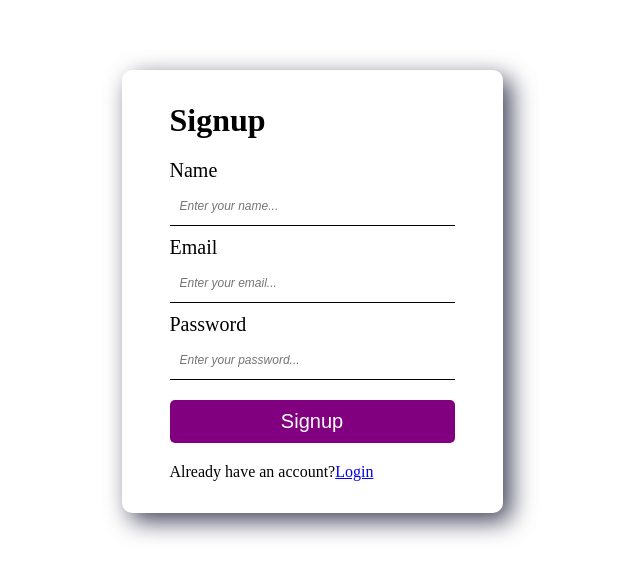
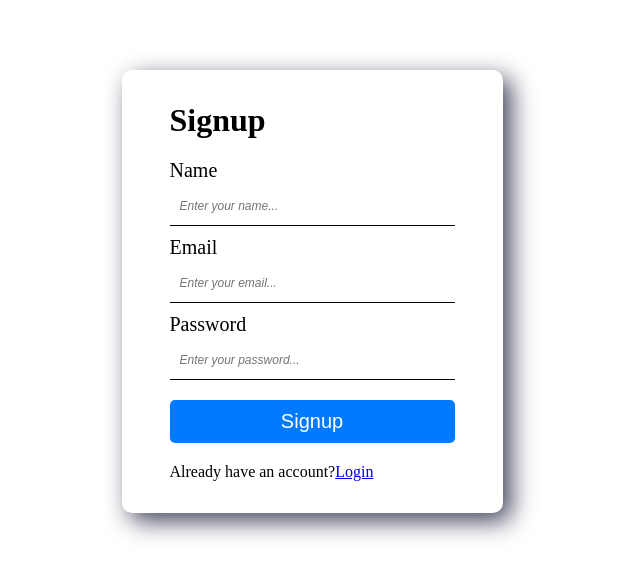
Before and after one commit to Henyo365/Backend, a React (Create React App) app: page /signup in a window 1280 px wide. Shown: the part 109-686 px from the top of the page, without its empty margins (328-968 px from the left). Built offline with nearby package versions, Linux system fonts and the light colour scheme.

Commit message:
Update Signup.js

```diff
--- a/src/pages/Signup.js
+++ b/src/pages/Signup.js
@@ -104,7 +104,14 @@ function Signup() {
         </div>
 
         {/* Bloquear el botón si isSubmitting es true */}
-        <button type="submit" disabled={isSubmitting}>
+        <button
+          type="submit"
+          disabled={isSubmitting}
+          style={{
+            backgroundColor: isSubmitting ? '#ccc' : '#007bff',  // Cambia el color a gris cuando está enviando
+            cursor: isSubmitting ? 'not-allowed' : 'pointer',  // Cambia el cursor cuando está deshabilitado
+          }}
+        >
           {isSubmitting ? 'Submitting...' : 'Signup'}
         </button>
 
```
